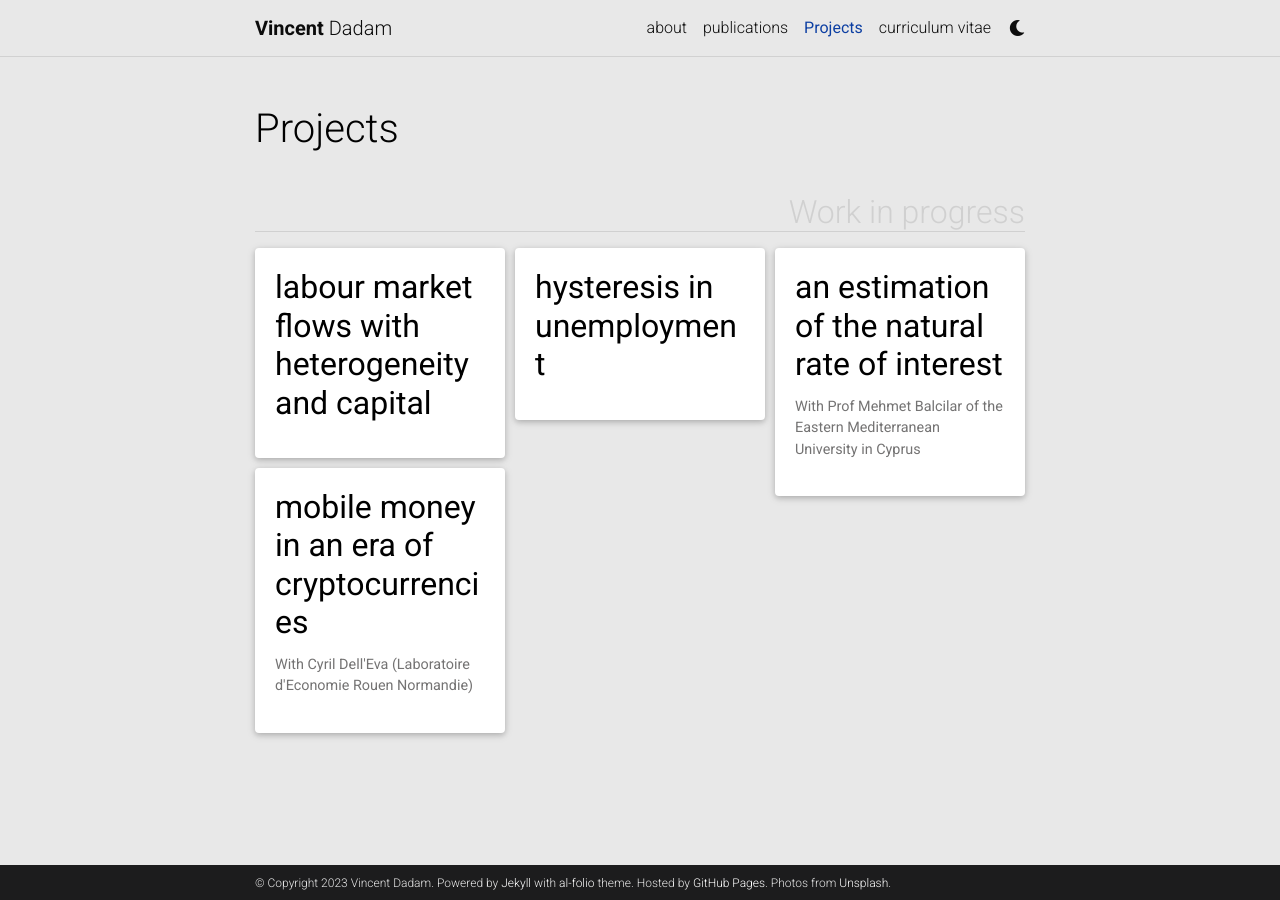
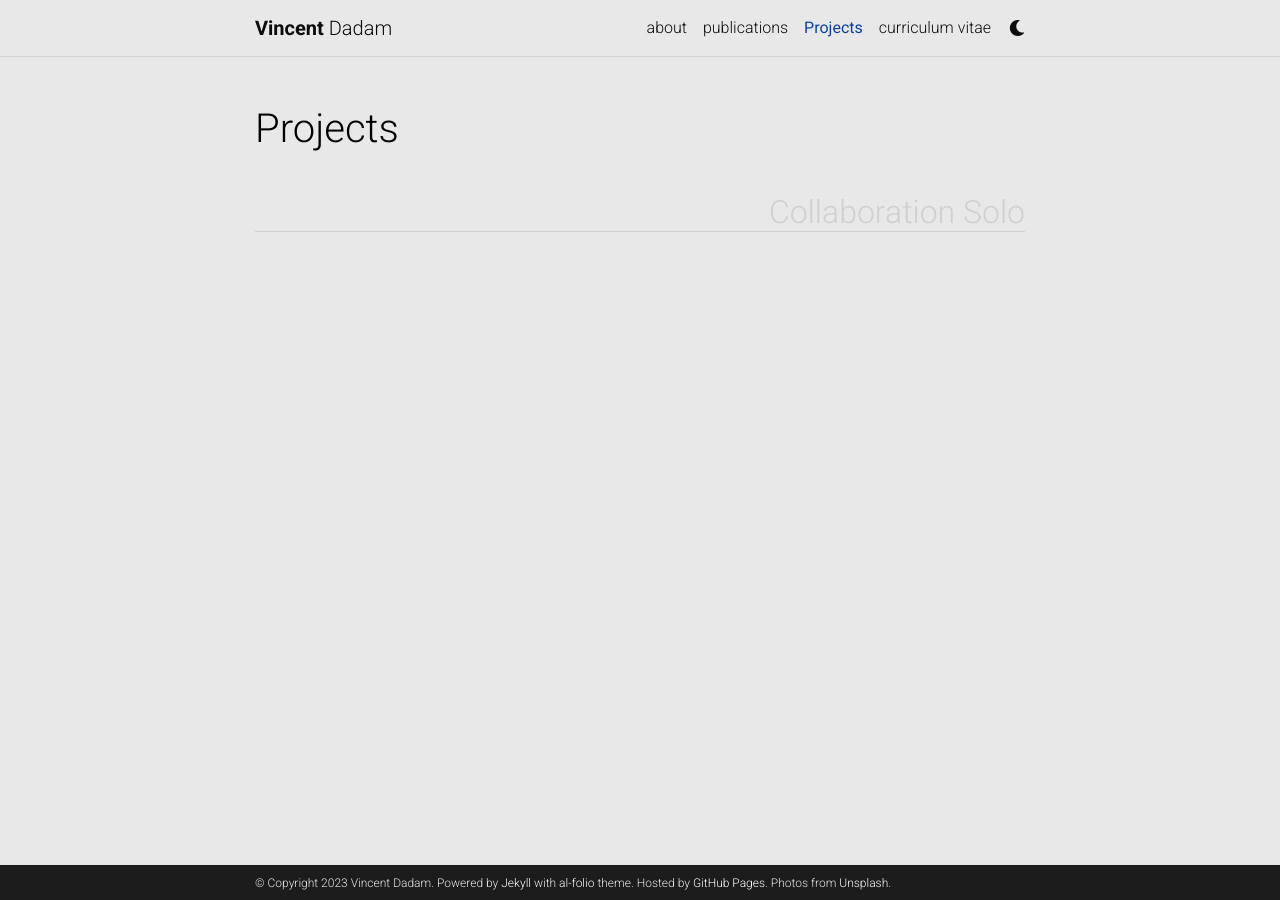
Before and after one commit to dadamvince/dadamvince.github.io, a Jekyll site: the page built from _pages/projects.md, in a window 1280 px wide. Built offline with Jekyll 4.4.1, drawn with Linux system fonts in a browser that asks for light colours; comment, search, counter and statistics services are not loaded; a style sheet for code colours, icons or effects is not loaded.

Commit message:
collabs vs solo

```diff
--- a/_pages/projects.md
+++ b/_pages/projects.md
@@ -5,7 +5,7 @@
 description:
 nav: true
 nav_order: 2
-display_categories: [Work in progress]
+display_categories: [Collaboration Solo]
 horizontal: false
 ---
 
--- a/_projects/1_project.md
+++ b/_projects/1_project.md
@@ -4,7 +4,7 @@
 description:
 img: #ssets/img/12.jpg
 importance: 1
-category: Work in progress
+category: Solo
 ---
 
 An investigation of labour market flows in
--- a/_projects/2_project.md
+++ b/_projects/2_project.md
@@ -4,7 +4,7 @@
 description:
 img: #assets/img/12.jpg
 importance: 2
-category: Work in progress
+category: Solo
 ---
 
 Hysteresis in unemployment: This is achieved through two approaches. First we used the
--- a/_projects/4_project.md
+++ b/_projects/4_project.md
@@ -4,7 +4,7 @@
 description: With Cyril Dell'Eva (Laboratoire d'Economie Rouen Normandie)
 img:
 importance: 3
-category: Work in progress
+category: Collaboration
 ---
 
 We study the evolution of mobile money in
```
Also changed, not shown: _projects/3_project.md (+1 -1 lines).
